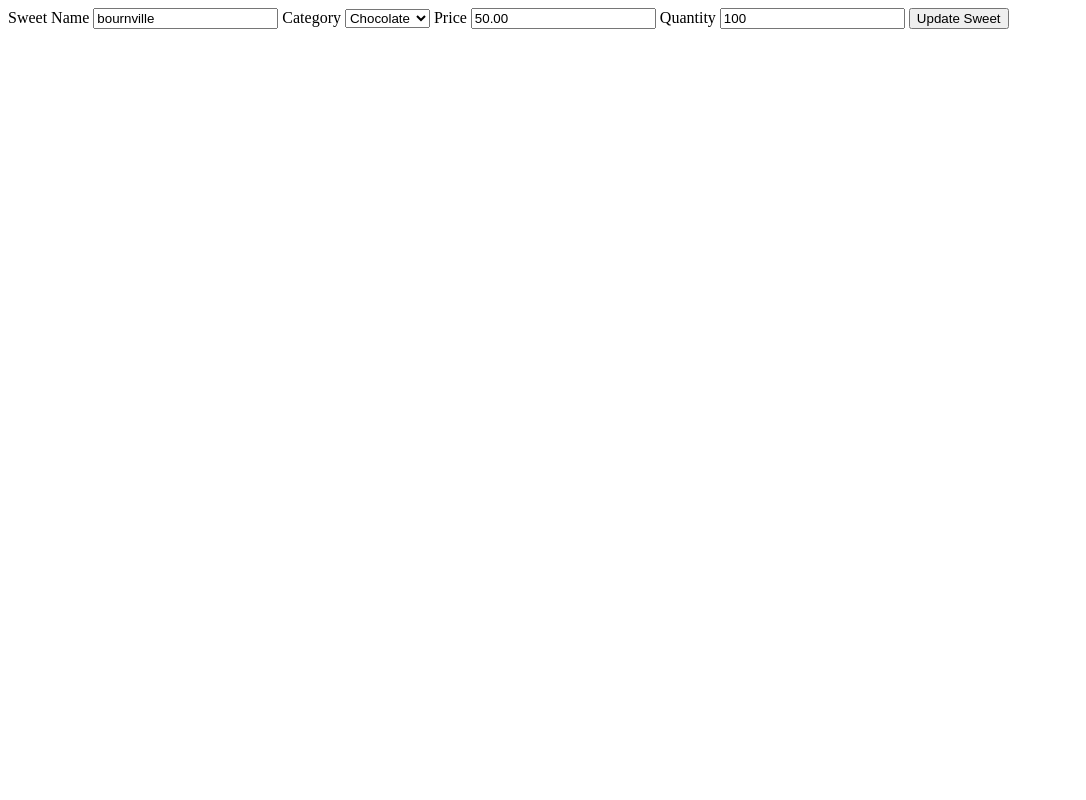
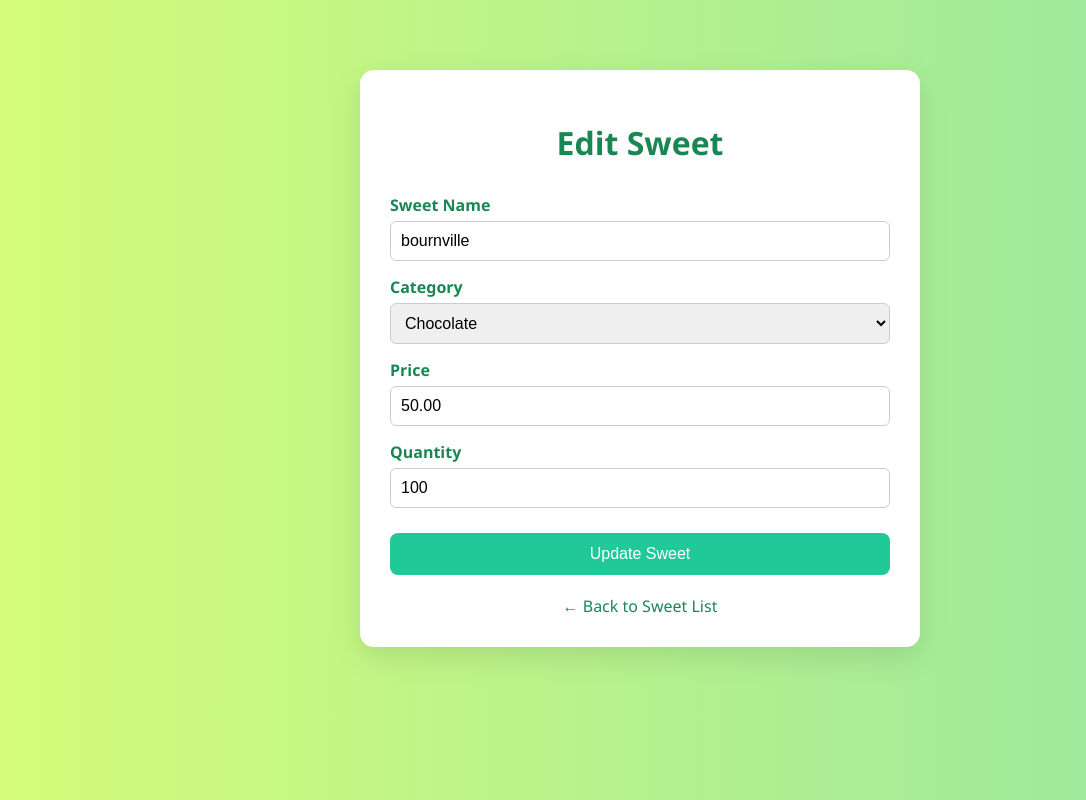
Before and after one commit to umang-pandya31/SweetShop, a Django app: page /update_sweet/1/ in a window 1280 px wide. Shown: the whole page, without its empty margins (0-1086 px from the left). Run offline with Django 5.2, Linux system fonts and the light colour scheme; data comes from the database, SQL or seed files in the repository; both versions use the stored data as it was after the commit.

Commit message:
Implement update sweet feature

```diff
--- a/templates/update_sweet.html
+++ b/templates/update_sweet.html
@@ -1,3 +1,78 @@
+<!DOCTYPE html>
+<html lang="en">
+<head>
+  <meta charset="UTF-8" />
+  <title>{% if edit %}Edit Sweet{% else %}Add Sweet{% endif %}</title>
+  <meta name="viewport" content="width=device-width, initial-scale=1" />
+  <style>
+    body {
+      font-family: 'Segoe UI', sans-serif;
+      background: linear-gradient(to right, #d4fc79, #96e6a1);
+      padding: 20px;
+      margin: 0;
+    }
+    .container {
+      max-width: 500px;
+      margin: 50px auto;
+      background: white;
+      padding: 30px;
+      border-radius: 14px;
+      box-shadow: 0 10px 30px rgba(0, 0, 0, 0.1);
+    }
+    h1 {
+      text-align: center;
+      color: #198754;
+      margin-bottom: 30px;
+    }
+    label {
+      font-weight: bold;
+      color: #198754;
+      display: block;
+      margin-top: 15px;
+    }
+    input[type="text"],
+    input[type="number"],
+    select {
+      width: 100%;
+      padding: 10px;
+      margin-top: 5px;
+      border-radius: 6px;
+      border: 1px solid #ccc;
+      font-size: 1rem;
+      box-sizing: border-box;
+    }
+    button {
+      margin-top: 25px;
+      padding: 12px;
+      width: 100%;
+      background-color: #20c997;
+      color: white;
+      border: none;
+      border-radius: 8px;
+      font-size: 1rem;
+      cursor: pointer;
+      transition: background-color 0.3s ease;
+    }
+    button:hover {
+      background-color: #198754;
+    }
+    .back-link {
+      display: block;
+      margin-top: 20px;
+      text-align: center;
+      text-decoration: none;
+      color: #198754;
+    }
+    .back-link:hover {
+      text-decoration: underline;
+    }
+  </style>
+</head>
+<body>
+
+  <div class="container">
+    <h1>{% if edit %}Edit Sweet{% else %}Add a New Sweet{% endif %}</h1>
+
     <form method="post">
       {% csrf_token %}
 
@@ -20,3 +95,9 @@
 
       <button type="submit">{% if edit %}Update{% else %}Add{% endif %} Sweet</button>
     </form>
+
+    <a href="/" class="back-link">← Back to Sweet List</a>
+  </div>
+
+</body>
+</html>
```
Also changed, not shown: db.sqlite3. Lines whose indentation alone changed are shown as unchanged.
